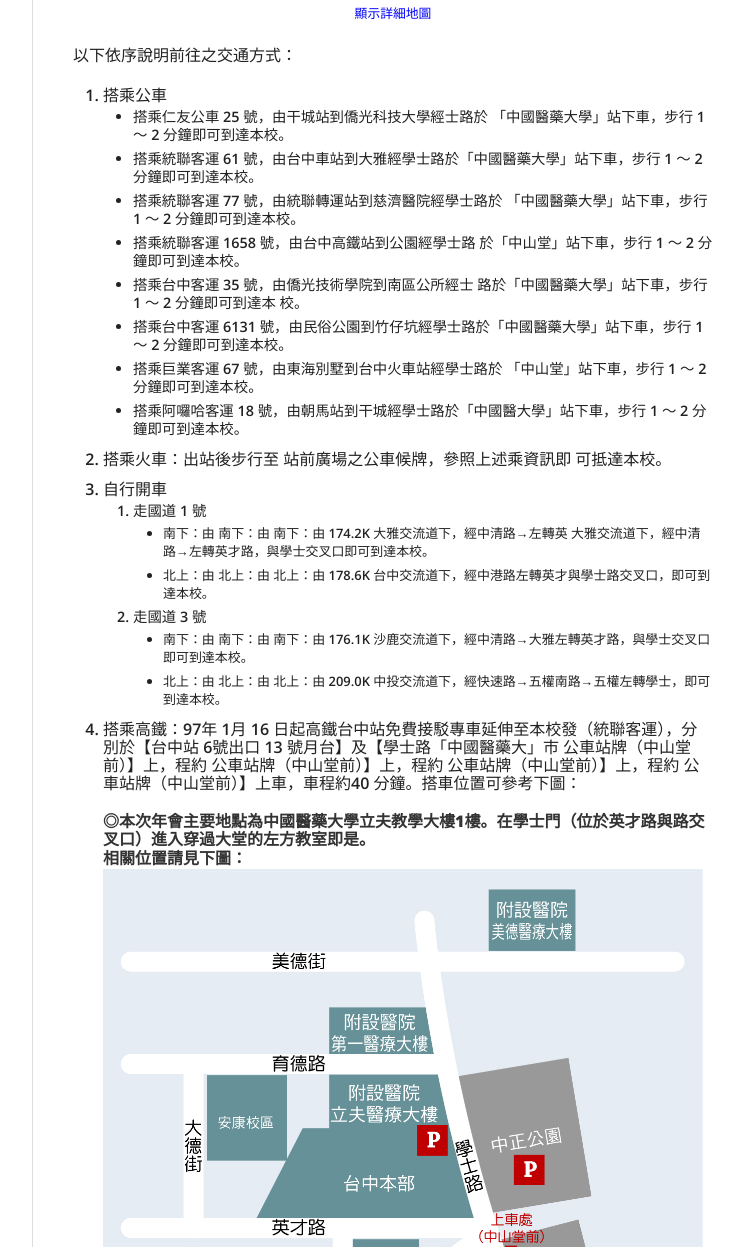
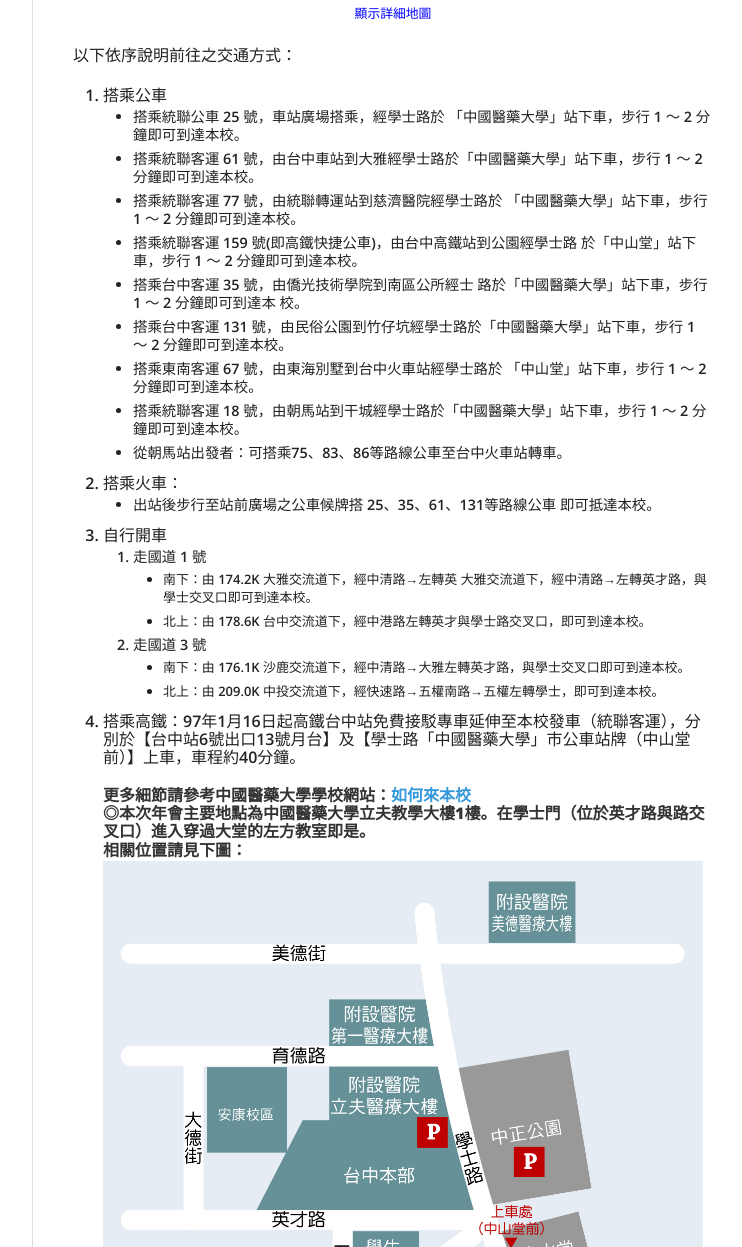
Before and after one commit to fmstw/fmstw.github.io, a Jekyll site: the page built from cmu.html, in a window 1280 px wide and 1400 px high, scrolled down 477 px, cut to the strip 153-1400 px from the top of the window. Shown: the whole strip, without its empty margins (378-1120 px from the left). Built offline with Jekyll 4.4.1, drawn with Linux system fonts in a browser that asks for light colours; nearby versions of some CDN libraries.

Commit message:
Update cmu.html

```diff
--- a/cmu.html
+++ b/cmu.html
@@ -12,31 +12,36 @@
 <ol>
 <li>搭乘公車
 <ul>
-<li>搭乘仁友公車 25 號，由干城站到僑光科技大學經士路於 「中國醫藥大學」站下車，步行 1 ～ 2 分鐘即可到達本校。
+<li>搭乘統聯公車 25 號，車站廣場搭乘，經學士路於 「中國醫藥大學」站下車，步行 1 ～ 2 分鐘即可到達本校。
 <li>搭乘統聯客運 61 號，由台中車站到大雅經學士路於「中國醫藥大學」站下車，步行 1 ～ 2 分鐘即可到達本校。
 <li>搭乘統聯客運 77 號，由統聯轉運站到慈濟醫院經學士路於 「中國醫藥大學」站下車，步行 1 ～ 2 分鐘即可到達本校。
-<li>搭乘統聯客運 1658 號，由台中高鐵站到公園經學士路 於「中山堂」站下車，步行 1 ～ 2 分鐘即可到達本校。
+<li>搭乘統聯客運 159 號(即高鐵快捷公車)，由台中高鐵站到公園經學士路 於「中山堂」站下車，步行 1 ～ 2 分鐘即可到達本校。
 <li>搭乘台中客運 35 號，由僑光技術學院到南區公所經士 路於「中國醫藥大學」站下車，步行 1 ～ 2 分鐘即可到達本 校。
-<li>搭乘台中客運 6131 號，由民俗公園到竹仔坑經學士路於「中國醫藥大學」站下車，步行 1 ～ 2 分鐘即可到達本校。
-<li>搭乘巨業客運 67 號，由東海別墅到台中火車站經學士路於 「中山堂」站下車，步行 1 ～ 2 分鐘即可到達本校。
-<li>搭乘阿囉哈客運 18 號，由朝馬站到干城經學士路於「中國醫大學」站下車，步行 1 ～ 2 分鐘即可到達本校。
+<li>搭乘台中客運 131 號，由民俗公園到竹仔坑經學士路於「中國醫藥大學」站下車，步行 1 ～ 2 分鐘即可到達本校。
+<li>搭乘東南客運 67 號，由東海別墅到台中火車站經學士路於 「中山堂」站下車，步行 1 ～ 2 分鐘即可到達本校。
+<li>搭乘統聯客運 18 號，由朝馬站到干城經學士路於「中國醫藥大學」站下車，步行 1 ～ 2 分鐘即可到達本校。
+<li><i>從朝馬站出發者：可搭乘75、83、86等路線公車至台中火車站轉車</i>。
 </ul>
-<li>搭乘火車：出站後步行至 站前廣場之公車候牌，參照上述乘資訊即 可抵達本校。
+<li>搭乘火車：
+<ul>
+<li>出站後步行至站前廣場之公車候牌搭 25、35、61、131等路線公車 即可抵達本校。
+</ul>
 <li>自行開車
 <ol>
 <li>走國道 1 號
 <ul>
-<li>南下：由 南下：由 南下：由 174.2K 大雅交流道下，經中清路→左轉英 大雅交流道下，經中清路→左轉英才路，與學士交叉口即可到達本校。
-<li>北上：由 北上：由 北上：由 178.6K 台中交流道下，經中港路左轉英才與學士路交叉口，即可到達本校。
+<li>南下：由 174.2K 大雅交流道下，經中清路→左轉英 大雅交流道下，經中清路→左轉英才路，與學士交叉口即可到達本校。
+<li>北上：由 178.6K 台中交流道下，經中港路左轉英才與學士路交叉口，即可到達本校。
 </ul>
 <li>走國道 3 號
 <ul>
-<li>南下：由 南下：由 南下：由 176.1K 沙鹿交流道下，經中清路→大雅左轉英才路，與學士交叉口即可到達本校。
-<li>北上：由 北上：由 北上：由 209.0K 中投交流道下，經快速路→五權南路→五權左轉學士，即可到達本校。
+<li>南下：由 176.1K 沙鹿交流道下，經中清路→大雅左轉英才路，與學士交叉口即可到達本校。
+<li>北上：由 209.0K 中投交流道下，經快速路→五權南路→五權左轉學士，即可到達本校。
 </ul>
 </ol>
-<li>搭乘高鐵：97年 1月 16 日起高鐵台中站免費接駁專車延伸至本校發（統聯客運），分別於【台中站 6號出口 13 號月台】及【學士路「中國醫藥大」市 公車站牌（中山堂前）】上，程約 公車站牌（中山堂前）】上，程約 公車站牌（中山堂前）】上，程約 公車站牌（中山堂前）】上車，車程約40 分鐘。搭車位置可參考下圖：
+<li>搭乘高鐵：97年1月16日起高鐵台中站免費接駁專車延伸至本校發車（統聯客運），分別於【台中站6號出口13號月台】及【學士路「中國醫藥大學」市公車站牌（中山堂前）】上車，車程約40分鐘。
 </p>
+<strong>更多細節請參考中國醫藥大學學校網站：<a href="http://cmu.edu.tw/map.html">如何來本校</a></strong><br>
 <strong>◎本次年會主要地點為中國醫藥大學立夫教學大樓1樓。在學士門（位於英才路與路交叉口）進入穿過大堂的左方教室即是。<p>相關位置請見下圖：
 <img src="/assets/cmu-2.png" width="600"></strong>
 <img src="/assets/cmu-3.png" width="600"></strong>
```
